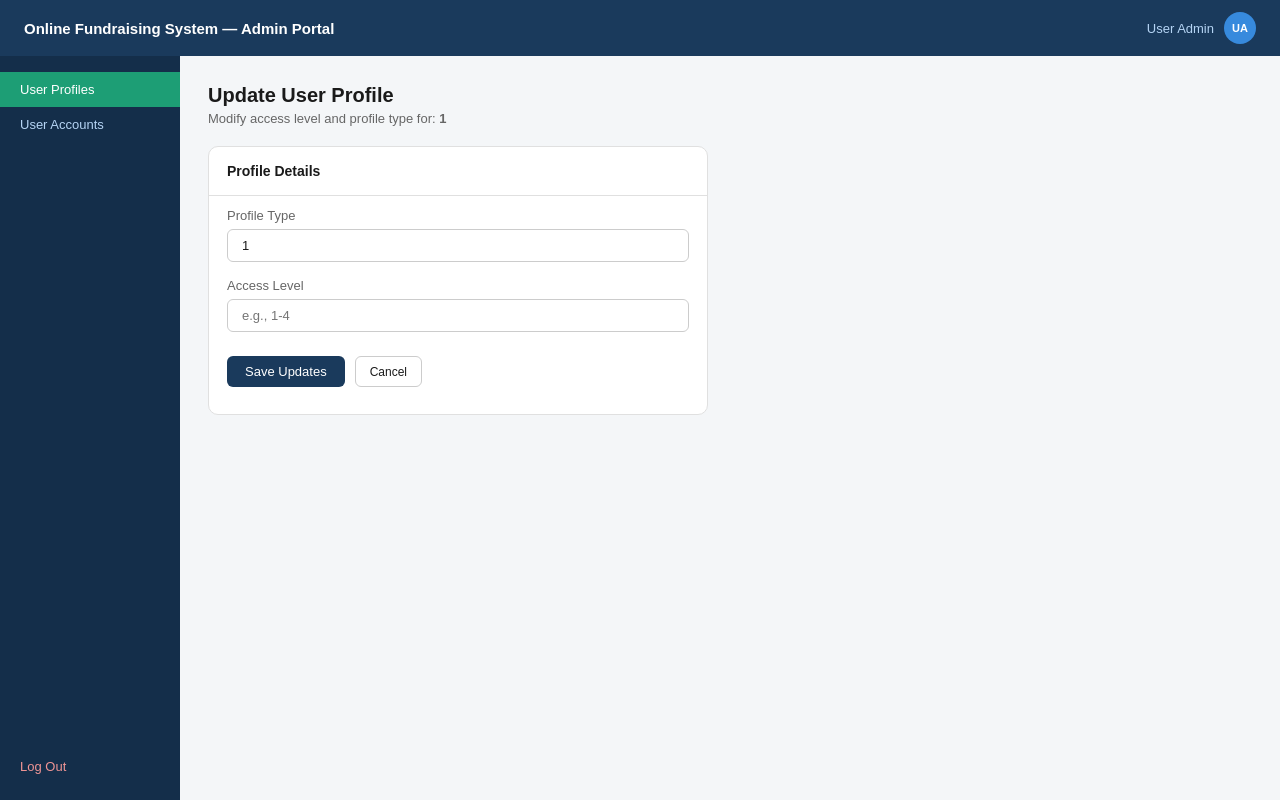
After one commit to reallymeh/CSIT314-T01-gohelpme, a Flask app: page /admin/updateprofile/1 in a window 1280 px wide. The commit adds this page. Run offline with Flask 3, Linux system fonts and the light colour scheme.

Commit message:
feat(admin): implement user profile update feature
- Added UpdateUserProfileController in useradminc.py and UpdateUserProfile in useradminb.py
- Created PUT route /admin/api/profiles/<id> to handle frontend requests
- Built UserAdminUpdateProfile.html with matching dashboard layout
- Added Update Profile Form styles into styles.css
- Updated update button in UserAdminProfiles.html to direct to
  UserAdminUpdateProfile page

```diff
--- a/static/css/styles.css
+++ b/static/css/styles.css
@@ -264,3 +264,43 @@ body {
 .act-btn.danger:hover {
     background-color: #fff0f0;
 }
+
+/* =========================================
+   UPDATE PROFILE FORM STYLES
+   ========================================= */
+
+.update-form-wrapper {
+    max-width: 500px;
+    margin-top: 20px;
+}
+
+.form-group {
+    margin-bottom: 16px;
+}
+
+.form-group-large {
+    margin-bottom: 24px;
+}
+
+.form-label {
+    display: block;
+    color: #666666;
+    font-size: 13px;
+    margin-bottom: 6px;
+}
+
+.form-input {
+    width: 100%;
+    box-sizing: border-box;
+}
+
+.form-actions {
+    display: flex;
+    gap: 10px;
+}
+
+.message-box {
+    margin-top: 15px;
+    font-size: 13px;
+    font-weight: bold;
+}
--- a/templates/UserAdminProfiles.html
+++ b/templates/UserAdminProfiles.html
@@ -91,7 +91,7 @@
                         </div>
                     </div>
                     <div class="card-actions">
-                        <button class="act-btn" onclick="alert('Update {{ profile.profile_name }}')">Update</button>
+                        <button class="act-btn" onclick="window.location.href='/admin/updateprofile/{{ profile.profile_name }}'">Update</button>
                         <button class="act-btn danger" onclick="alert('Suspend {{ profile.profile_name }}')">Suspend</button>
                     </div>
                 </div>
--- /dev/null
+++ b/templates/UserAdminUpdateProfile.html
@@ -0,0 +1,107 @@
+<!DOCTYPE html>
+<html lang="en">
+<head>
+    <meta charset="UTF-8">
+    <meta name="viewport" content="width=device-width, initial-scale=1.0">
+    <title>Update Profile — Admin Portal</title>
+    <link rel="stylesheet" href="{{ url_for('static', filename='css/styles.css') }}">
+</head>
+<body>
+
+    <div class="topbar">
+        <span class="topbar-logo">Online Fundraising System — Admin Portal</span>
+        <div class="topbar-user">
+            <span id="admin-name">User Admin</span>
+            <div class="avatar">UA</div>
+        </div>
+    </div>
+
+    <div class="layout">
+
+        <div class="sidebar">
+            <a href="/admin/userprofile" class="nav-item active">User Profiles</a>
+            <a href="#" class="nav-item">User Accounts</a>
+            <a href="#" class="nav-item logout">Log Out</a>
+        </div>
+
+        <div class="main">
+            <div class="page-title">Update User Profile</div>
+            <div class="page-sub">Modify access level and profile type for: <strong>{{ profile_id }}</strong></div>
+
+            <div class="profile-card update-form-wrapper">
+                <div class="card-top">
+                    <div class="card-name">Profile Details</div>
+                </div>
+
+                <div class="card-body">
+                    <input type="hidden" id="profileId" value="{{ profile_id }}">
+
+                    <div class="form-group">
+                        <label class="form-label" for="profileType">Profile Type</label>
+                        <input type="text" id="profileType" class="search-box form-input" value="{{ profile_id }}">
+                    </div>
+
+                    <div class="form-group-large">
+                        <label class="form-label" for="accessLevel">Access Level</label>
+                        <input type="number" id="accessLevel" class="search-box form-input" min="1" max="4" placeholder="e.g., 1-4">                    </div>
+
+                    <div class="form-actions">
+                        <button class="btn-primary" onclick="submitUpdate()">Save Updates</button>
+                        <button class="act-btn" onclick="window.location.href='/admin/userprofile'">Cancel</button>
+                    </div>
+
+                    <div id="message" class="message-box"></div>
+                </div>
+            </div>
+
+        </div>
+        </div>
+    <script>
+        async function submitUpdate() {
+            const profileId = document.getElementById('profileId').value;
+            const newProfileType = document.getElementById('profileType').value;
+            const newAccessLevel = document.getElementById('accessLevel').value;
+            const messageBox = document.getElementById('message');
+
+            if (newAccessLevel < 1 || newAccessLevel > 4) {
+                messageBox.style.color = "#A32D2D"; // Red error color
+                messageBox.innerText = "Error: Access Level must be between 1 and 4.";
+                return; // Stop the function here so it doesn't send the request
+            }
+
+            const payload = {
+                profile_type: newProfileType,
+                access_level: newAccessLevel
+            };
+
+            try {
+                const response = await fetch(`/admin/api/profiles/${profileId}`, {
+                    method: 'PUT',
+                    headers: {
+                        'Content-Type': 'application/json'
+                    },
+                    body: JSON.stringify(payload)
+                });
+
+                const result = await response.json();
+
+                if (response.ok) {
+                    messageBox.style.color = "#3B6D11"; // status-active green
+                    messageBox.innerText = "Success! " + result.message;
+
+                    setTimeout(() => {
+                        window.location.href = '/admin/userprofile';
+                    }, 2000);
+                } else {
+                    messageBox.style.color = "#A32D2D"; // status-suspended red
+                    messageBox.innerText = "Error: " + result.error;
+                }
+            } catch (error) {
+                console.error('Error:', error);
+                messageBox.style.color = "#A32D2D";
+                messageBox.innerText = "Failed to connect to the backend server.";
+            }
+        }
+    </script>
+</body>
+</html>
--- a/users/boundary/useradminb.py
+++ b/users/boundary/useradminb.py
@@ -1,6 +1,6 @@
 from users.entity.user import User
 from users.entity.userprofile import UserProfile
-from users.control.useradminc import DisplayUserProfileController
+from users.control.useradminc import DisplayUserProfileController, UpdateUserProfileController
 
 from flask import Blueprint, render_template
 
@@ -13,6 +13,13 @@ class DisplayUserProfile:
     def displayUserProfile(self) -> List[UserProfile]:
         return self.controller.displayUserProfile()
 
+class UpdateUserProfile:
+    def __init__(self):
+        self.controller = UpdateUserProfileController()
+
+    def updateUserProfile(self, profile_id: str, new_name: str, new_access_level: int) -> bool:
+        return self.controller.updateUserProfile(profile_id, new_name, new_access_level)
+
 # flask integration
 admin_profiles_bp = Blueprint('admin_view_profile', __name__, url_prefix='/admin')
 
@@ -22,3 +29,7 @@ display_profile = DisplayUserProfile()
 def user_profile_list():
     profiles = display_profile.displayUserProfile()
     return render_template('UserAdminProfiles.html', profiles=profiles)
+
+@admin_profiles_bp.route('/updateprofile/<profile_id>', methods=['GET']) # url will be .../admin/updateprofile/<profile_id>
+def render_update_page(profile_id):
+    return render_template('UserAdminUpdateProfile.html', profile_id=profile_id)
```
Also changed, not shown: users/control/useradminc.py (+10 -1 lines), users/entity/userprofile.py (+19 -0 lines).
